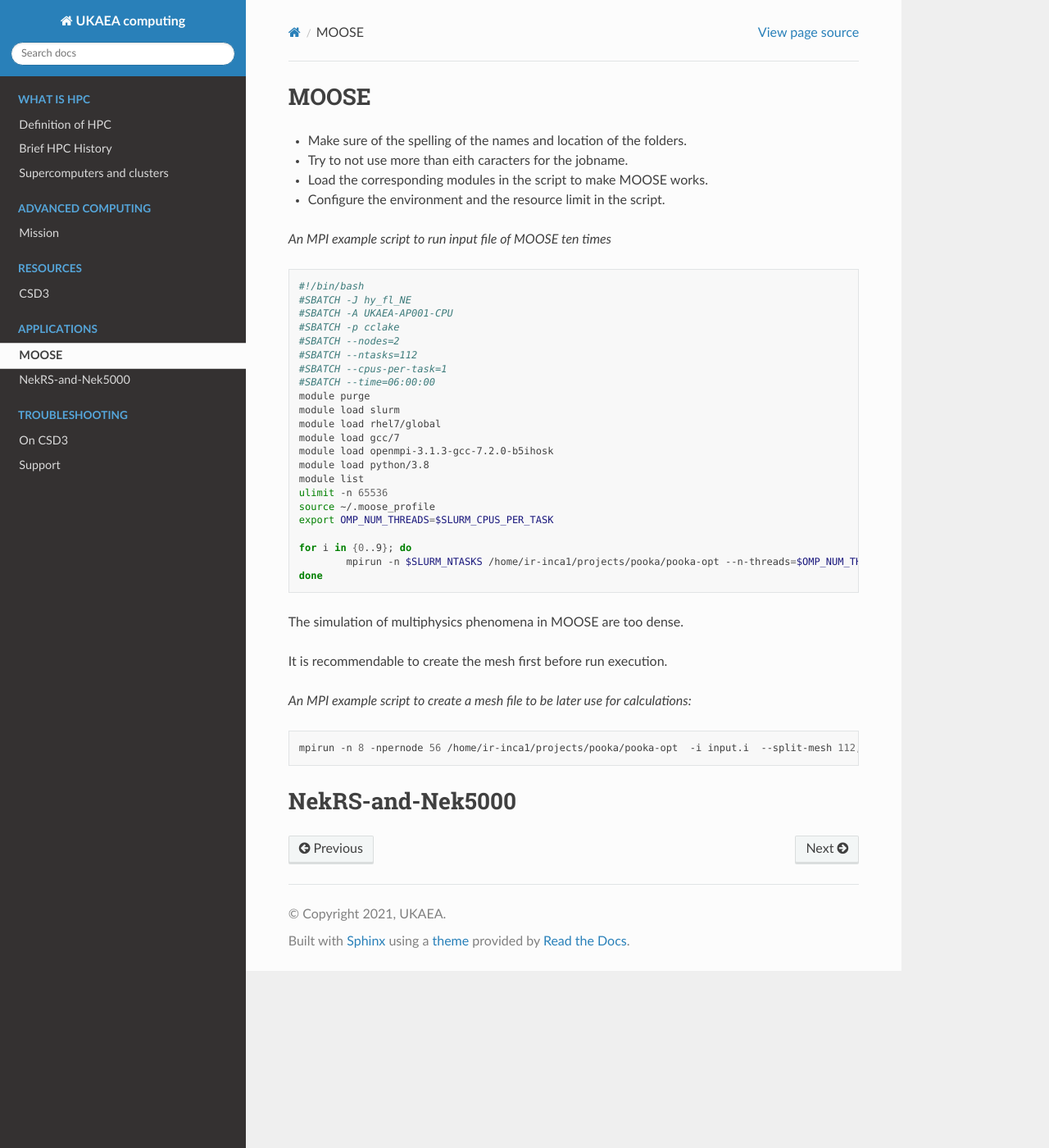
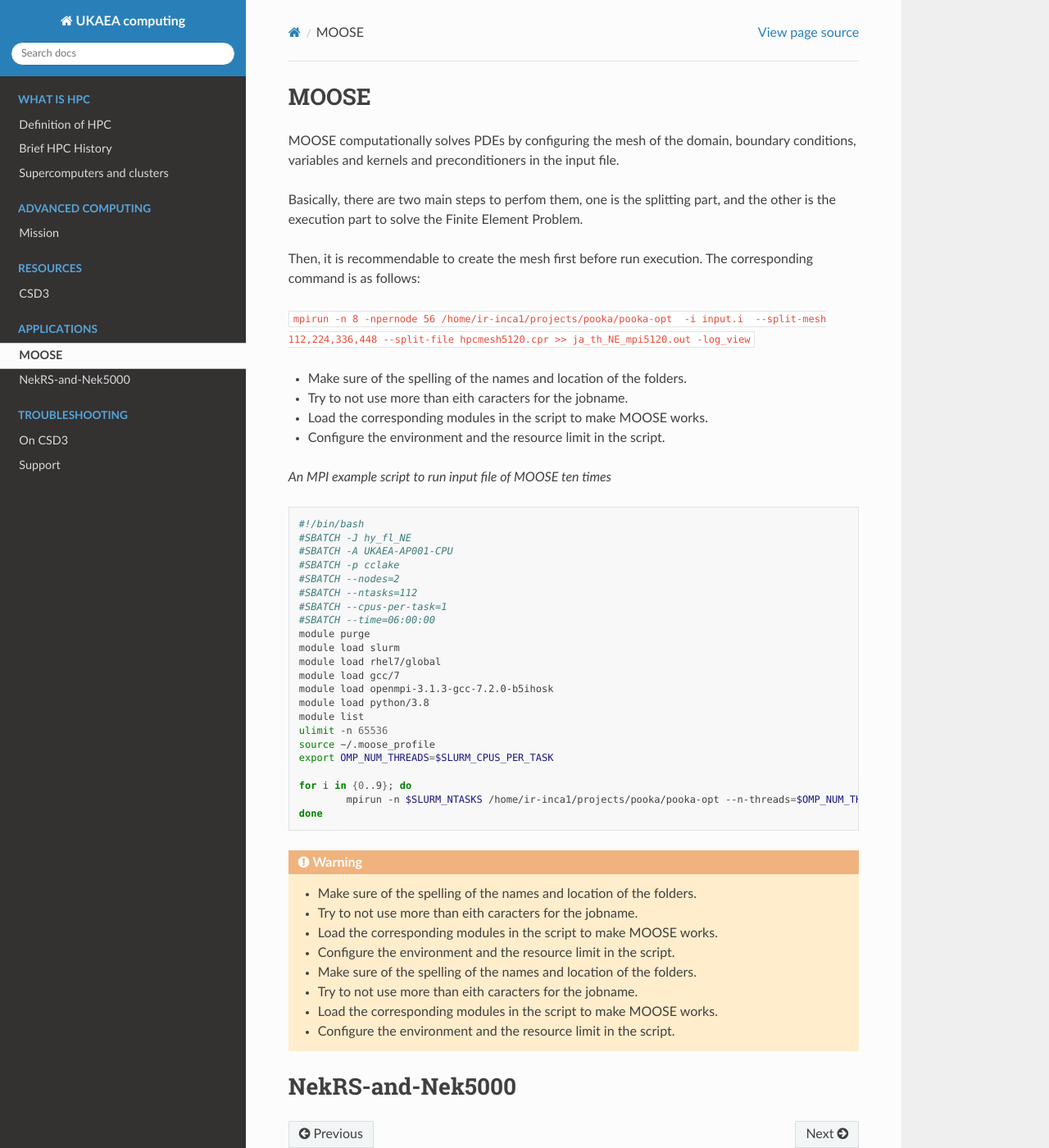
Before and after one commit to ukaea/UKAEA-Computing, a Sphinx documentation site: the page built from docs/source/pages/apps.rst, in a window 1280 px wide and 1400 px high. Shown: the whole window at 82% size. Built offline with Sphinx 7.4.7 and the Read the Docs theme 2.0.0, drawn with Linux system fonts in a browser that asks for light colours.

Commit message:
Rearraging some content for the MOOSE app

```diff
--- a/docs/source/pages/apps.rst
+++ b/docs/source/pages/apps.rst
@@ -2,6 +2,15 @@
 
 MOOSE
 =====
+
+MOOSE computationally solves PDEs by configuring the mesh of the domain, boundary conditions, variables and kernels and preconditioners in the input file.
+
+Basically, there are two main steps to perfom them, one is the splitting part, and the other is the execution part to solve the Finite Element Problem.
+
+Then, it is recommendable to create the mesh first before run execution. The corresponding command is as follows:
+
+``mpirun -n 8 -npernode 56 /home/ir-inca1/projects/pooka/pooka-opt  -i input.i  --split-mesh 112,224,336,448 --split-file hpcmesh5120.cpr >> ja_th_NE_mpi5120.out -log_view``
+
 
 * Make sure of the spelling of the names and location of the folders.
 
@@ -38,15 +47,24 @@ MOOSE
         	mpirun -n $SLURM_NTASKS /home/ir-inca1/projects/pooka/pooka-opt --n-threads=$OMP_NUM_THREADS -i /rds/project/iris_vol2/rds-ukaea-ap001/prec_study/inputs/hypre/fluid3D/NEWTON/4/input.i >> hy_fl_NE_$i.out -log_view
         done
 
-The simulation of multiphysics phenomena in MOOSE are too dense.
+.. warning::
 
-It is recommendable to create the mesh first before run execution.
+        * Make sure of the spelling of the names and location of the folders.
 
-*An MPI example script to create a mesh file to be later use for calculations:*
+        * Try to not use more than eith caracters for the jobname.
 
-.. code-block:: bash
+        * Load the corresponding modules in the script to make MOOSE works.
 
-   mpirun -n 8 -npernode 56 /home/ir-inca1/projects/pooka/pooka-opt  -i input.i  --split-mesh 112,224,336,448 --split-file hpcmesh10240.cpr >> mg_th_NE_mpi10240.out -log_view
+        * Configure the environment and the resource limit in the script.
+
+        * Make sure of the spelling of the names and location of the folders.
+
+        * Try to not use more than eith caracters for the jobname.
+
+        * Load the corresponding modules in the script to make MOOSE works.
+
+        * Configure the environment and the resource limit in the script.
+
 
 NekRS-and-Nek5000
 =================
```
